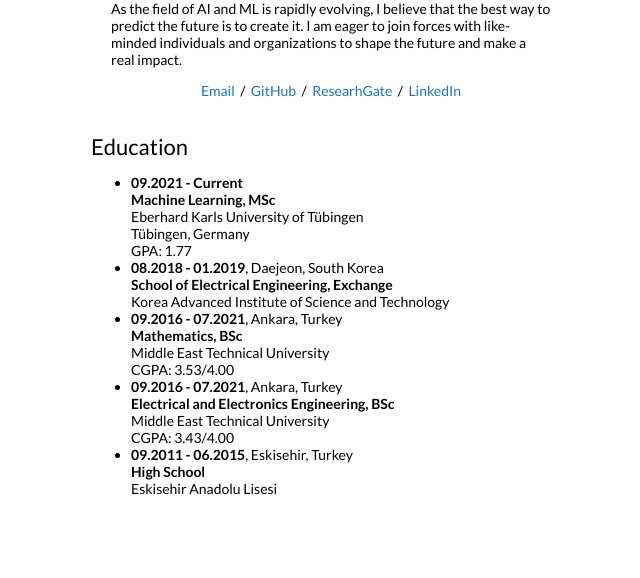
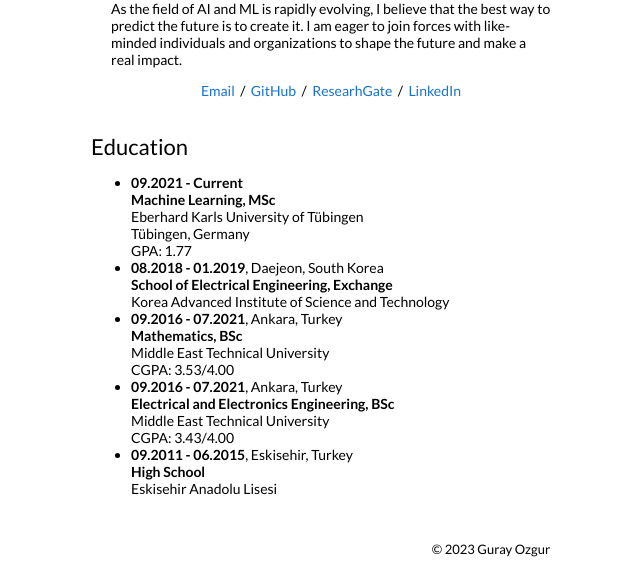
Before and after one commit to gurayozgur/gurayozgur.github.io, a Jekyll site: the page built from _posts/2019-06-02-venue.markdown, in a window 1280 px wide, cut to the strip 426-1004 px from the top of the page. Shown: the whole strip, without its empty margins (149-789 px from the left). Built offline with Jekyll 4.4.1, drawn with Linux system fonts in a browser that asks for light colours; before the commit the page ends 975 px from its top, so only the background shows below that.

Commit message:
Update default.html

```diff
--- a/_layouts/default.html
+++ b/_layouts/default.html
@@ -104,6 +104,7 @@
             <td style="padding:0px">
               <br>
               <p style="text-align:center;font-size:small;">
+                  © 2023 Guray Ozgur
               </p>
             </td>
           </tr>
```
